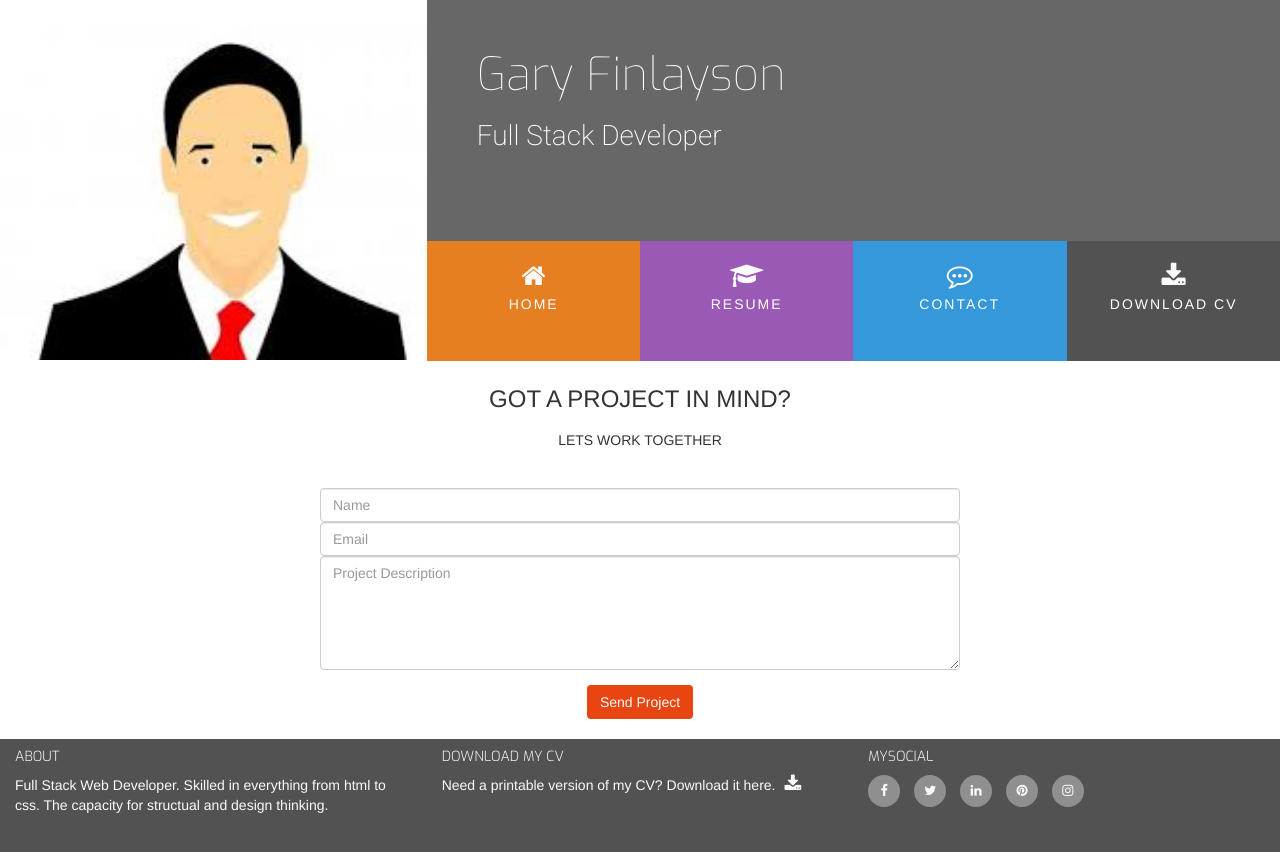
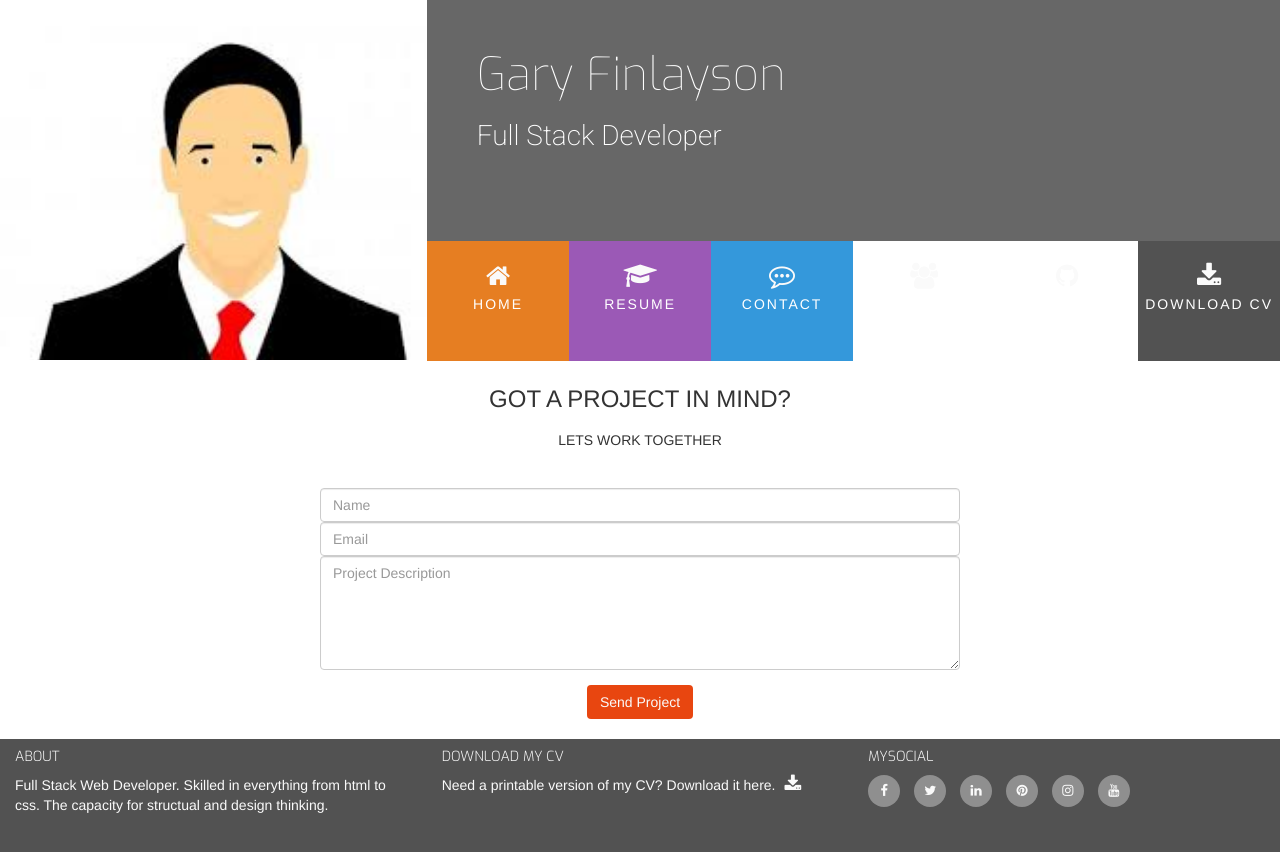
Before and after one commit to GaryFinlayson/My-Resume, a plain HTML site: page contact.html in a window 1280 px wide. Drawn offline with nearby package versions, Linux system fonts and the light colour scheme.

Commit message:
Implement emailjs integration on contact page

```diff
--- /dev/null
+++ b/assets/js/sendEmail.js
@@ -0,0 +1,15 @@
+function sendMail(contactForm) {
+    emailjs.send("outlook", "gary", {
+        "from_name": contactForm.name.value,
+        "from_email": contactForm.emailaddress.value,
+        "project_request": contactForm.projectsummary.value
+    })
+    .then(
+        function(response) {
+            console.log("SUCCESS", response);
+        },
+        function(error) {
+            console.log("FAILED", error);
+        }
+    );
+}
--- a/contact.html
+++ b/contact.html
@@ -1,12 +1,23 @@
 <!DOCTYPE html>
-<html>
+<html lang="en-US">
 
 <head>
-    <link rel="stylesheet" href="https://stackpath.bootstrapcdn.com/bootstrap/3.3.7/css/bootstrap.min.css" type="text/css" />
-    <link rel="stylesheet" href="https://stackpath.bootstrapcdn.com/font-awesome/4.7.0/css/font-awesome.min.css" type="text/css" />
-    <link rel="stylesheet" href="https://cdnjs.cloudflare.com/ajax/libs/hover.css/2.3.1/css/hover-min.css" type="text/css" />
+    <meta charset="utf-8">
+    <meta name="viewport" content="width=device-width, initial-scale=1">
+    <title>Gary Finlayson</title>
+
+    <link rel="stylesheet" href="https://maxcdn.bootstrapcdn.com/bootstrap/3.3.7/css/bootstrap.min.css" type="text/css" />
+    <link rel="stylesheet" href="https://maxcdn.bootstrapcdn.com/font-awesome/4.7.0/css/font-awesome.min.css" type="text/css" />
+    <link rel="stylesheet" href="https://cdnjs.cloudflare.com/ajax/libs/hover.css/2.1.1/css/hover-min.css" type="text/css" />
     <link rel="stylesheet" href="assets/css/style.css" type="text/css" />
-    <meta name="viewport" content="width=device-width, initial-scale=1.0">
+
+    <script type="text/javascript" src="https://cdn.jsdelivr.net/npm/emailjs-com@2.4.0/dist/email.min.js">
+    </script>
+    <script type="text/javascript">
+        (function() {
+            emailjs.init("user_bnEYNp3wGNtRZUftWAuqJ");
+        })();
+    </script>
 </head>
 
 <body>
@@ -25,25 +36,29 @@
                 </div>
                 <div class="row">
                     <ul id="nav" class="list-inline clearfix">
-                        <ls class="col-xs-6 col-sm-3 ui-menu-color-home menuitem">
-                            <a href="index.html" class="hvr-sweep-to-bottom"><i class="fa fa-home"></i><span>Home</span></a>
-                        </ls>
-                        <ls class="col-xs-6 col-sm-3 ui-menu-color-resume menuitem">
-                            <a href="resume.html" class="hvr-sweep-to-bottom"><i class="fa fa-graduation-cap"></i><span>Resume</span></a>
-                        </ls>
-                        <ls class="col-xs-6 col-sm-3 ui-menu-color-contact menuitem">
-                            <a href="contact.html" class="hvr-sweep-to-bottom"><i class="fa fa-commenting-o"></i><span>Contact</span></a>
-                        </ls>
-                        <ls class="col-xs-6 col-sm-3 ui-menu-color-download menuitem">
+                        <li class="col-xs-6 col-sm-2 ui-menu-color-home menuitem">
+                            <a href="index.html" class="hvr-sweep-to-bottom"><i class="fa fa-home" aria-hidden="true"></i><span>Home</span></a>
+                        </li>
+                        <li class="col-xs-6 col-sm-2 ui-menu-color-resume menuitem">
+                            <a href="resume.html" class="hvr-sweep-to-bottom"><i class="fa fa-graduation-cap" aria-hidden="true"></i><span>Resume</span></a>
+                        </li>
+                        <li class="col-xs-6 col-sm-2 ui-menu-color-contact menuitem">
+                            <a href="contact.html" class="hvr-sweep-to-bottom"><i class=" fa fa-commenting-o" aria-hidden="true"></i><span>Contact</span></a>
+                        </li>
+                        <li class="col-xs-6 col-sm-2 ui-menu-color-interests menuitem">
+                            <a href="interests.html" class="hvr-sweep-to-bottom"><i class="fa fa-users" aria-hidden="true"></i><span>Interests</span></a>
+                        </li>
+                        <li class="col-xs-6 col-sm-2 ui-menu-color-github menuitem">
+                            <a href="github.html" class="hvr-sweep-to-bottom"><i class="fa fa-github" aria-hidden="true"></i><span>GitHub</span></a>
+                        </li>
+                        <ls class="col-xs-6 col-sm-2 ui-menu-color-download menuitem">
                             <a href="assets/cv/Gary Finlayson CV.pdf" target="_blank" class="hvr-sweep-to-bottom"><i class="fa fa-download"></i><span>Download CV</span></a>
                         </ls>
                     </ul>
                 </div>
-
             </div>
         </div>
     </header>
-
     <section class="container-fluid">
         <div class="row bg-color-contact">
             <div>
@@ -51,7 +66,7 @@
                 <h5 class="uppercase text-center">Lets work together</h5>
             </div>
             <div class="center-form">
-                <form>
+                <form onsubmit="return sendMail(this);" method="POST">
                     <input type="text" name="name" class="form-control" id="fullname" placeholder="Name" required/>
                     <input type="text" name="emailaddress" class="form-control" id="emailaddress" placeholder="Email" required/>
                     <textarea rows="5" name="projectsummary" class="form-control" id="projectsummary" placeholder="Project Description" required></textarea>
@@ -83,13 +98,14 @@
                     <li><a target="_blank" href="#"><i class="fa fa-linkedin"></i></a></li>
                     <li><a target="_blank" href="#"><i class="fa fa-pinterest"></i></a></li>
                     <li><a target="_blank" href="#"><i class="fa fa-instagram"></i></a></li>
+                    <li><a target="_blank" href="#"><i class="fa fa-youtube"></i></a></li>
                 </ul>
 
             </div>
         </div>
 
     </footer>
-
+    <script src="assets/js/sendEmail.js"></script>
 </body>
 
 </html>
```
